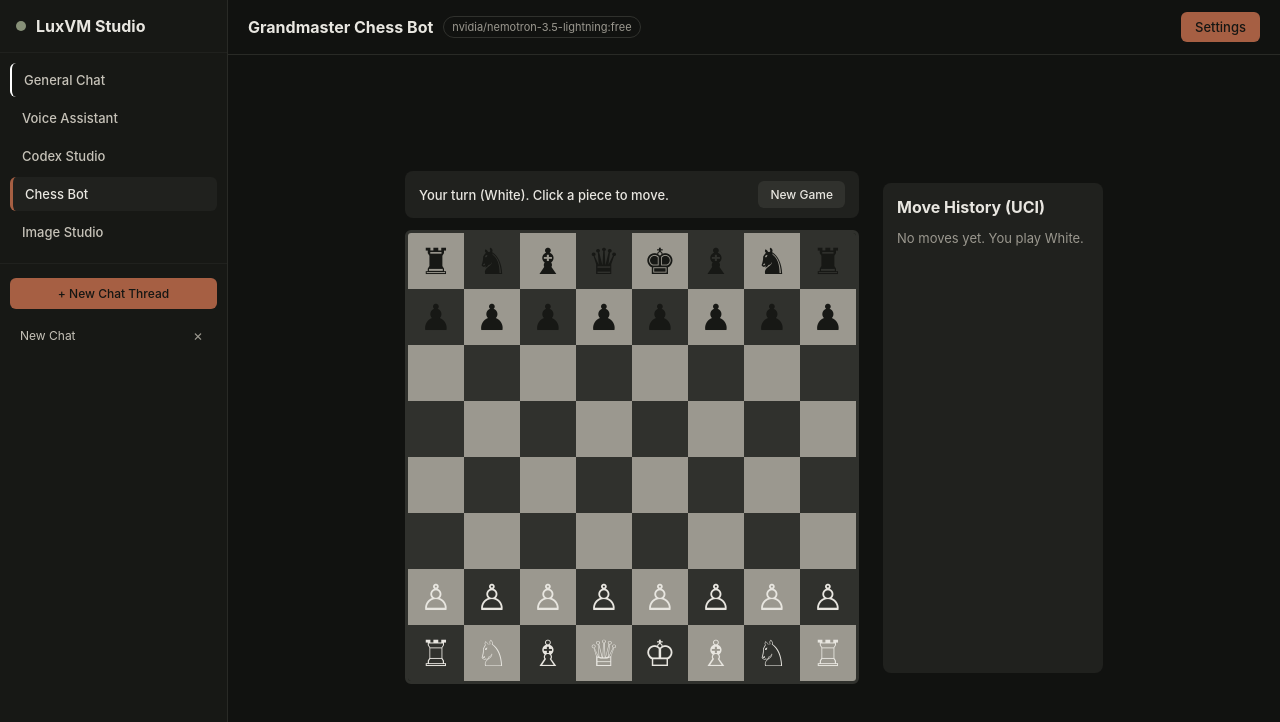
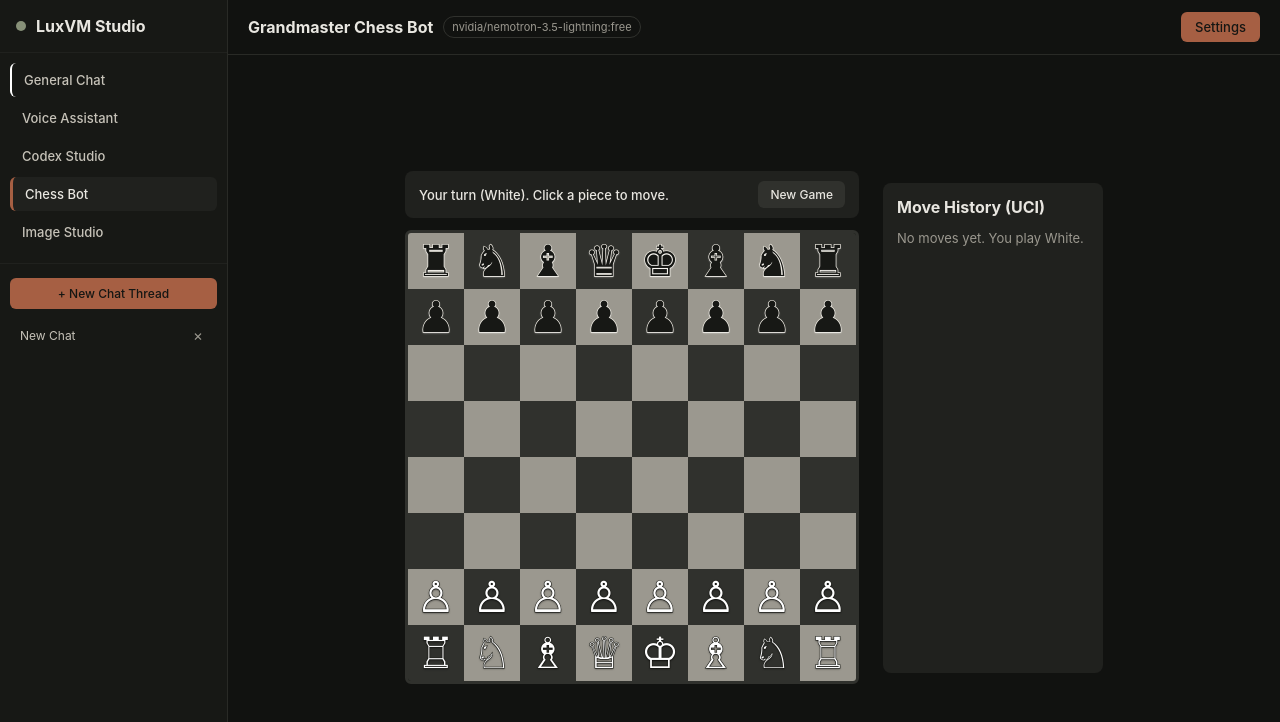
Before and after one commit to RiceCrackerLOL/luxvm-desktop-gpt, a React (Vite) app: page / in a window 1280 px wide. Both pictures are taken after a click on the button "Chess Bot". Shown: the top 722 px of the page. Built offline with nearby package versions, Linux system fonts and the light colour scheme.

Commit message:
Improve chess piece contrast and visibility

```diff
--- a/src/App.tsx
+++ b/src/App.tsx
@@ -1732,11 +1732,24 @@ export default function App() {
                             : isDark
                             ? '#30312D'
                             : '#9B988F',
-                          color: cell && isWhitePiece(cell) ? '#E8E6E0' : '#171815',
                         }}
                       >
                         {isLegalDest && <div style={styles.legalDot} />}
-                        {cell ? PIECE_UNICODE[cell] : ''}
+                        {cell && (
+                          <span
+                            aria-label={`${isWhitePiece(cell) ? 'White' : 'Black'} ${cell.toUpperCase()}`}
+                            style={{
+                              ...styles.chessPiece,
+                              color: isWhitePiece(cell) ? '#FFFFFF' : '#171815',
+                              WebkitTextStroke: isWhitePiece(cell) ? '1.15px #252620' : '1.35px #F3EFE5',
+                              textShadow: isWhitePiece(cell)
+                                ? '0 1px 2px rgba(0,0,0,.7)'
+                                : '0 1px 2px rgba(255,255,255,.65)',
+                            }}
+                          >
+                            {PIECE_UNICODE[cell]}
+                          </span>
+                        )}
                       </div>
                     )
                   })
@@ -2204,10 +2217,20 @@ const styles: Record<string, React.CSSProperties> = {
     display: 'flex',
     alignItems: 'center',
     justifyContent: 'center',
-    fontSize: '36px',
     cursor: 'pointer',
     position: 'relative',
     userSelect: 'none',
+  },
+  chessPiece: {
+    position: 'relative',
+    zIndex: 1,
+    display: 'block',
+    fontSize: '43px',
+    lineHeight: 1,
+    fontFamily: '"Segoe UI Symbol", "Noto Sans Symbols 2", "DejaVu Sans", serif',
+    fontWeight: 700,
+    paintOrder: 'stroke fill',
+    pointerEvents: 'none',
   },
   legalDot: {
     position: 'absolute',
```
